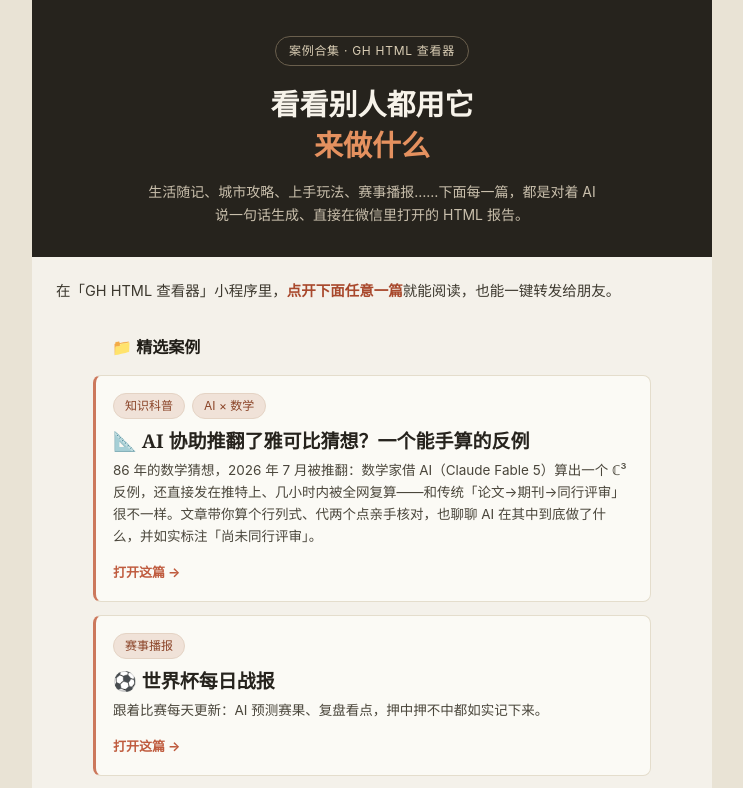
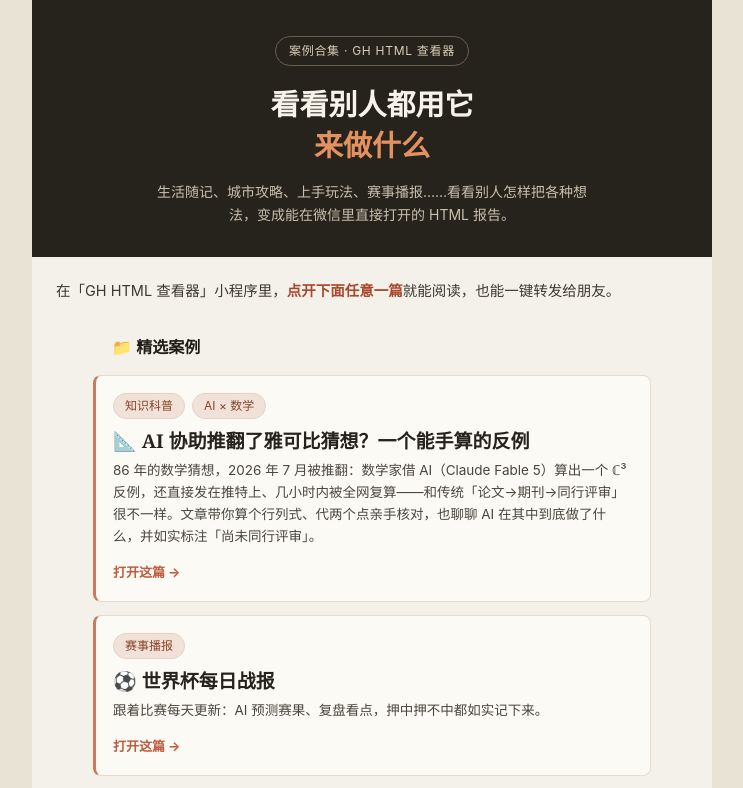
Before and after one commit to duzitong/wechat-reports, a plain HTML site: page reports/gallery.html in a window 1280 px wide. Shown: the top 788 px of the page, without its empty margins (268-1011 px from the left). Drawn offline with Linux system fonts and the light colour scheme.

Commit message:
Remove AI wording from gallery subtitle
Co-authored-by: Copilot <223556219+Copilot@users.noreply.github.com>

```diff
--- a/reports/gallery.html
+++ b/reports/gallery.html
@@ -48,7 +48,7 @@
   <div class="hero">
     <span class="kicker">案例合集 · GH HTML 查看器</span>
     <h1>看看别人都用它<br><span class="accent">来做什么</span></h1>
-    <p class="sub">生活随记、城市攻略、上手玩法、赛事播报……下面每一篇，都是对着 AI 说一句话生成、直接在微信里打开的 HTML 报告。</p>
+    <p class="sub">生活随记、城市攻略、上手玩法、赛事播报……看看别人怎样把各种想法，变成能在微信里直接打开的 HTML 报告。</p>
   </div>
 
   <div class="intro">
```
